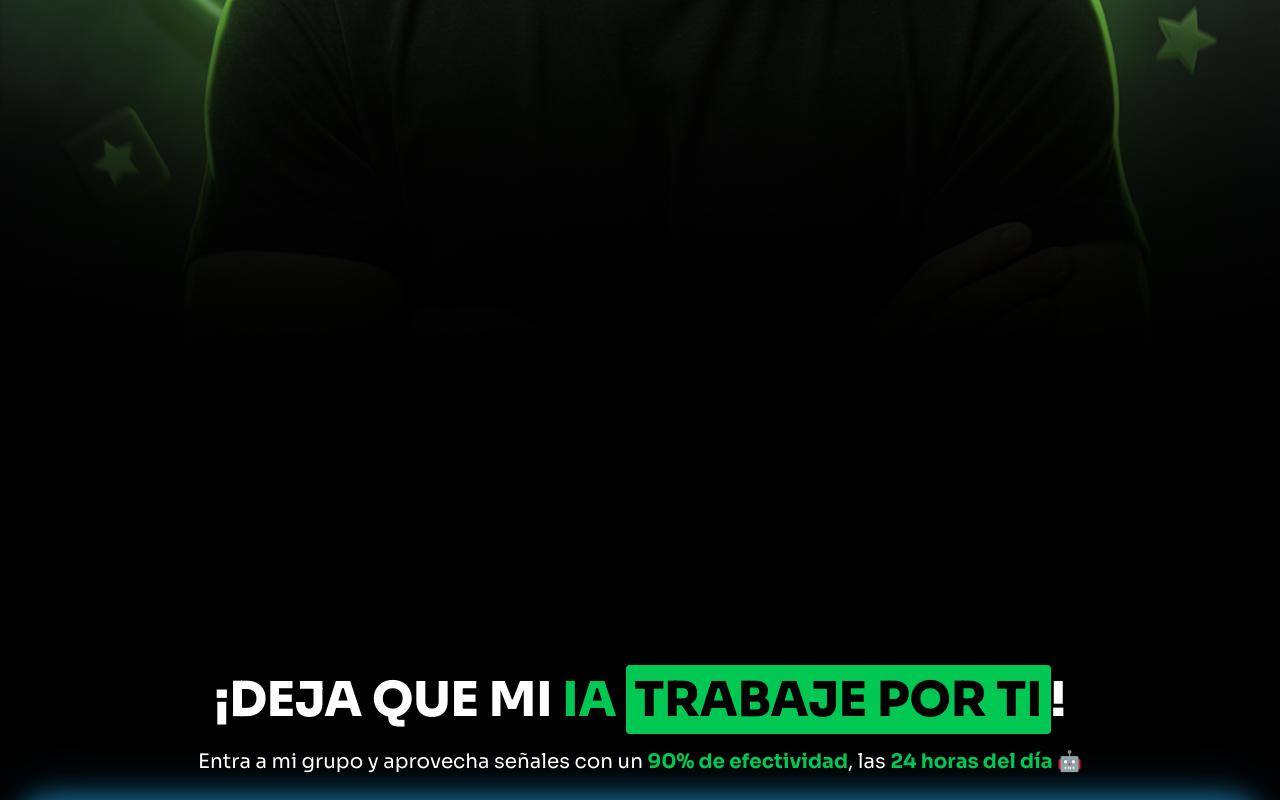
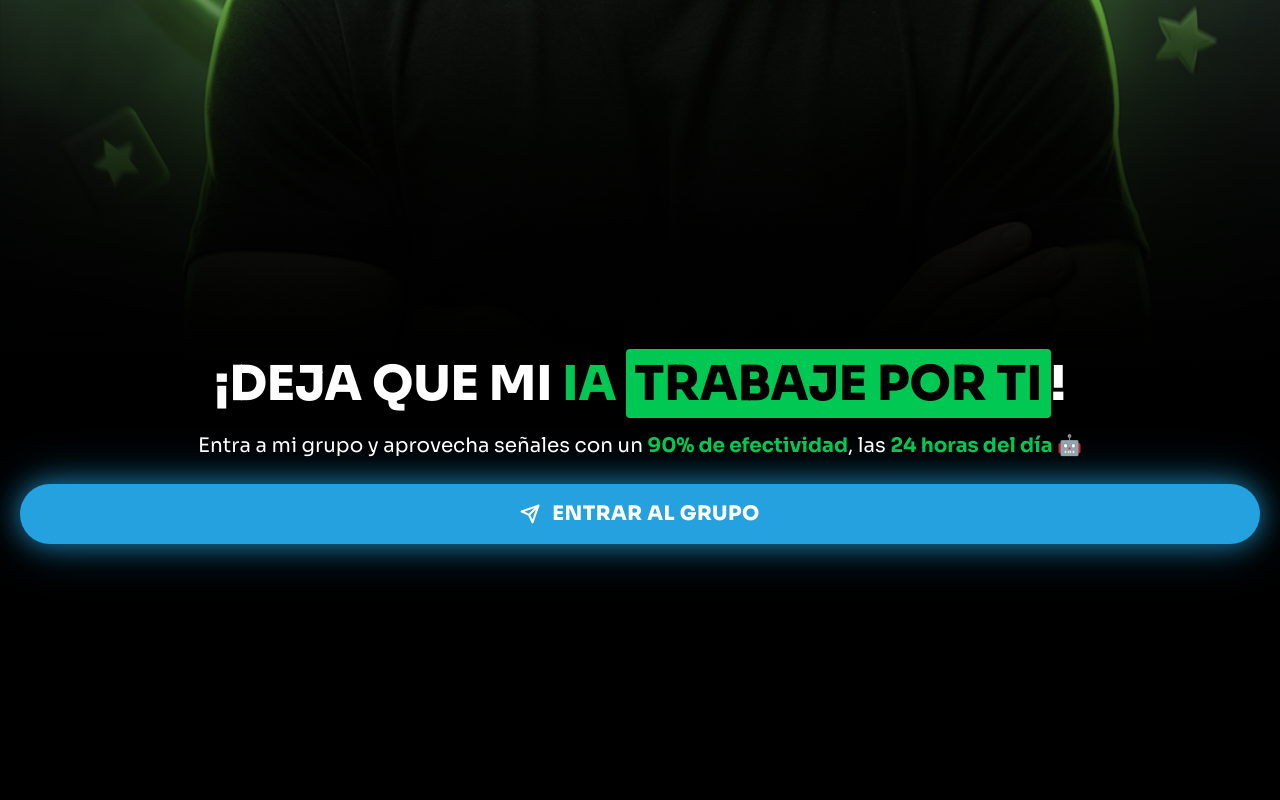
Before and after one commit to 24games/tipstervicente, a Next.js app: page /ia-vicente in a window 1280 px wide. Built offline with nearby package versions, Linux system fonts and the light colour scheme.

Commit message:
Corrige posicionamento: headline logo abaixo do peito do expert, remove justify-end

```diff
--- a/app/ia-vicente/page.tsx
+++ b/app/ia-vicente/page.tsx
@@ -41,7 +41,7 @@ export default function IAVicentePage() {
       `}</style>
 
       {/* Container Principal - Fullscreen estilo Stories */}
-      <div className="relative min-h-screen w-full flex flex-col justify-end overflow-hidden">
+      <div className="relative min-h-screen w-full overflow-hidden">
         {/* Background - Imagem do Expert (placeholder por enquanto) */}
         <div
           className="absolute inset-0 bg-cover bg-center bg-no-repeat"
@@ -51,12 +51,11 @@ export default function IAVicentePage() {
           }}
         />
 
-
         {/* Overlay Gradiente - Transparente no topo, Preto na base */}
         <div className="absolute inset-0 bg-gradient-to-t from-black via-black/90 to-transparent" />
 
-        {/* Conteúdo - Ancorado na parte inferior */}
-        <div className="relative z-10 px-5 pb-10 pt-20 w-full" style={{ marginBottom: '-100px' }}>
+        {/* Conteúdo - Posicionado logo abaixo do peito do expert */}
+        <div className="absolute z-10 px-5 w-full" style={{ top: '45%' }}>
           <motion.div
             initial={{ opacity: 0, y: 30 }}
             animate={{ opacity: 1, y: 0 }}
```
